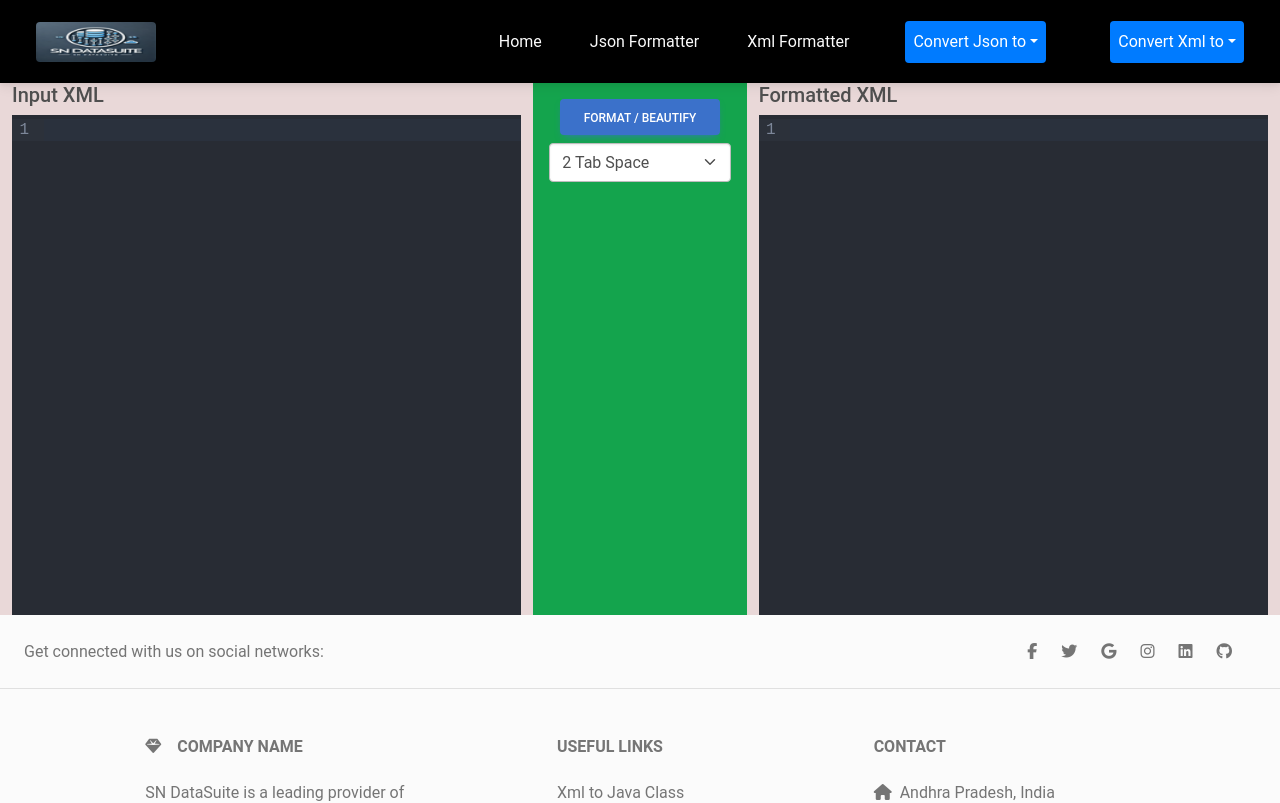
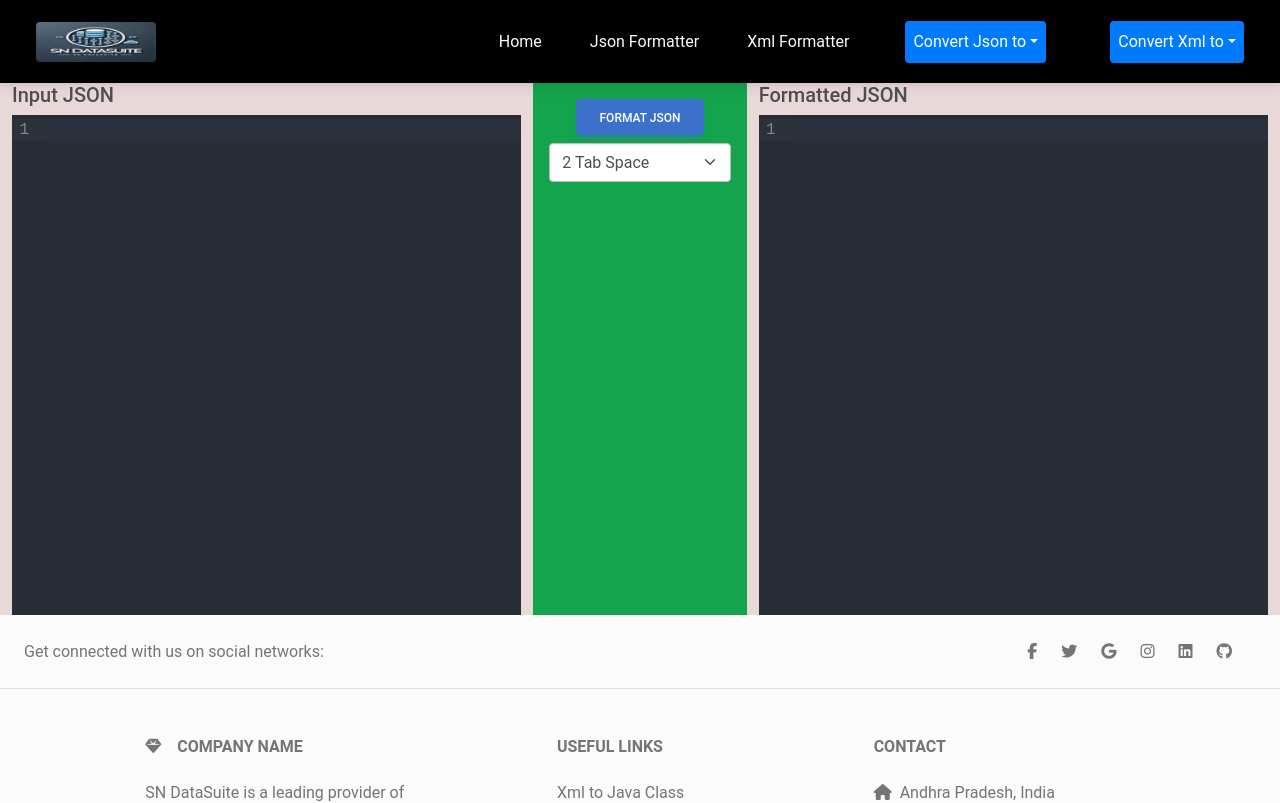
Before and after one commit to naveenoruganti1/SN_DataSuite_GUI, a React (Vite) app: page / in a window 1280 px wide. Shown: the top 803 px of the page. Built offline with nearby package versions, Linux system fonts and the light colour scheme.

Commit message:
Add vkbeautify for XML and JSON formatting; update Body and Header components

```diff
--- a/package.json
+++ b/package.json
@@ -18,7 +18,8 @@
     "mdb-react-ui-kit": "^9.0.0",
     "react": "^19.0.0",
     "react-bootstrap": "^2.10.9",
-    "react-dom": "^19.0.0"
+    "react-dom": "^19.0.0",
+    "vkbeautify": "^0.99.3"
   },
   "devDependencies": {
     "@eslint/js": "^9.21.0",
--- a/src/Components/Body.jsx
+++ b/src/Components/Body.jsx
@@ -1,65 +1,73 @@
-import React, { useState } from "react";
+import React, { useState, useEffect } from "react";
 import { Container, Row, Col, Button, Form } from "react-bootstrap";
 import CodeMirror from "@uiw/react-codemirror";
-import { xml } from "@codemirror/lang-xml";
 import { oneDark } from "@codemirror/theme-one-dark";
+import vkbeautify from "vkbeautify";
 
-const Body = () => {
-  const [xmlInput, setXmlInput] = useState("");
-  const [formattedXml, setFormattedXml] = useState("");
+const Body = ({ selectedValue }) => {
   const [tabSpace, setTabSpace] = useState(2);
+  const [inputValue, setInputValue] = useState('');
+  const [formattedValue, setFormattedValue] = useState("");
+  useEffect(() => {
+    setInputValue("");
+    setFormattedValue("");
+  }, [selectedValue]);
+  const handleFormat = () => {
+    try {
+      if (selectedValue === "json") {
+        const parsedJson = JSON.parse(inputValue);
+        const formatted = vkbeautify.json(JSON.stringify(parsedJson), tabSpace);
+        setFormattedValue(formatted);
+      } else if (selectedValue === "xml") {
+        const parser = new DOMParser();
+        const xmlDoc = parser.parseFromString(inputValue, "application/xml");
+        const errorNode = xmlDoc.getElementsByTagName("parsererror");
+        if (errorNode.length) {
+          alert("Invalid XML. Please check your input.");
+          return;
+        }
 
-  const formatXml = () => {
-    try {
-      const parser = new DOMParser();
-      const xmlDoc = parser.parseFromString(xmlInput, "application/xml");
-      const serializer = new XMLSerializer();
-      let formatted = serializer.serializeToString(xmlDoc);
-      console.log(formatted);
-      formatted = formatted.replace(/></g, `>\n${" ".repeat(tabSpace)}`);
-      setFormattedXml(formatted);
+        const formatted = vkbeautify.xml(inputValue, tabSpace);
+        setFormattedValue(formatted);
+      }
     } catch (error) {
-      alert(error);
+      alert(`Invalid ${selectedValue.toUpperCase()}! Please check your input.`);
     }
   };
-
   return (
     <Container fluid>
       <Row>
         <Col md={5}>
-          <h5>Input XML</h5>
+          <h5>Input {selectedValue.toUpperCase()}</h5>
           <CodeMirror
-            value={xmlInput}
+            value={inputValue}
             height="500px"
-            extensions={[xml()]}
+            options={{ mode: selectedValue === "json" ? "application/json" : "application/xml", lineNumbers: true }}
             theme={oneDark}
-            onChange={(value) => setXmlInput(value)}
+            onChange={(value) => setInputValue(value)}
           />
         </Col>
-        <Col
-          md={2}
-          className="d-flex flex-column align-items-center bg-success p-3"
-        >
-          <Button onClick={formatXml} className="mb-2">
-            Format / Beautify
+        <Col md={2} className="d-flex flex-column align-items-center bg-success p-3">
+          <Button onClick={handleFormat} className="mb-2">
+            Format {selectedValue}
           </Button>
           <Form.Select
             value={tabSpace}
             onChange={(e) => setTabSpace(Number(e.target.value))}
           >
             <option value={2}>2 Tab Space</option>
+            <option value={3}>3 Tab Space</option>
             <option value={4}>4 Tab Space</option>
           </Form.Select>
         </Col>
         <Col md={5}>
-          <h5>Formatted XML</h5>
+          <h5>Formatted {selectedValue.toUpperCase()}</h5>
           <CodeMirror
-            value={formattedXml}
+            value={formattedValue}
             height="500px"
-            extensions={[xml()]}
+            options={{ mode: selectedValue === "json" ? "application/json" : "application/xml", lineNumbers: true, readOnly: true }}
             theme={oneDark}
             editable={false}
-            onChange={(value) => setXmlInput(value)}
           />
         </Col>
       </Row>
--- a/src/Components/Header.jsx
+++ b/src/Components/Header.jsx
@@ -1,11 +1,18 @@
-import React from "react";
+import {React, useState} from "react";
 import { Navbar, Nav, Button, Stack, Container } from "react-bootstrap";
 import JsonDropDown from "./JsonDropDown.jsx";
 import XmlDropDown from "./XmlDropDown.jsx";
 import Logo from "./Logo.jsx";
+import Body from "./Body.jsx";
 
 function Header() {
+  const [selectedValue, setSelectedValue] = useState("json");
+
+  const handleNavClick = (value) => {
+    setSelectedValue(value);
+  };
   return (
+    <>
     <Navbar
       bg="primary"
       variant="dark"
@@ -25,13 +32,13 @@ function Header() {
             </Navbar.Brand>
           </Stack>
           <Stack direction="horizontal" gap={5}>
-            <Nav.Link href="#home" className="text-light">
+            <Nav.Link onClick={() => handleNavClick("json")} className="text-light">
               Home
             </Nav.Link>
-            <Nav.Link href="#home" className="text-light">
+            <Nav.Link onClick={() => handleNavClick("json")} className="text-light">
               Json Formatter
             </Nav.Link>
-            <Nav.Link href="#home" className="text-light">
+            <Nav.Link onClick={() => handleNavClick("xml")} className="text-light">
               Xml Formatter
             </Nav.Link>
             <JsonDropDown />
@@ -40,6 +47,8 @@ function Header() {
         </Stack>
       </Container>
     </Navbar>
+    <Body selectedValue={selectedValue} />
+    </>
   );
 }
 
--- a/src/main.jsx
+++ b/src/main.jsx
@@ -11,7 +11,7 @@ import Body from "./components/Body.jsx";
 createRoot(document.getElementById("root")).render(
   <StrictMode>
     <Header />
-    <Body />
+    {/* <Body /> */}
 
     <Footer />
   </StrictMode>
```
Also changed, not shown: 1 other file (tests, documents, lock files or other folders).
